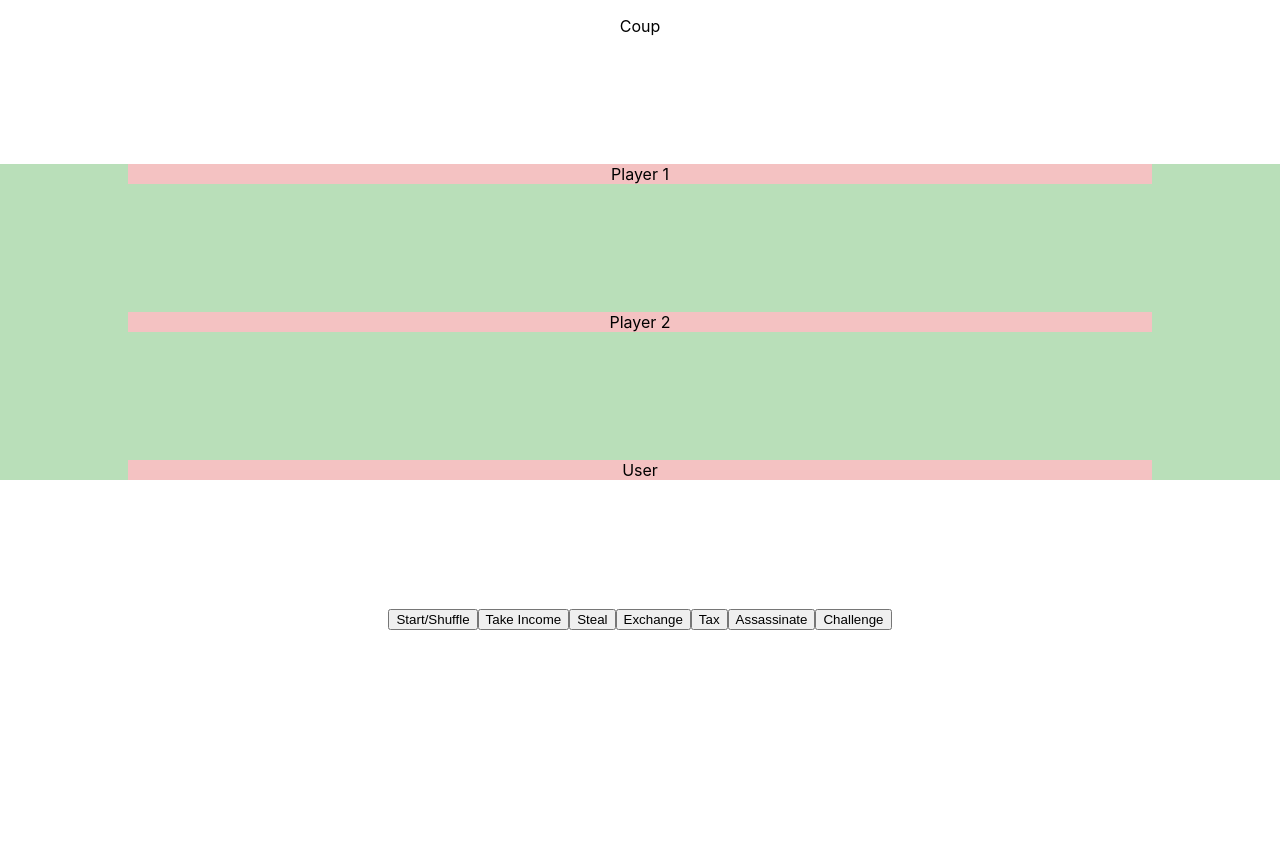
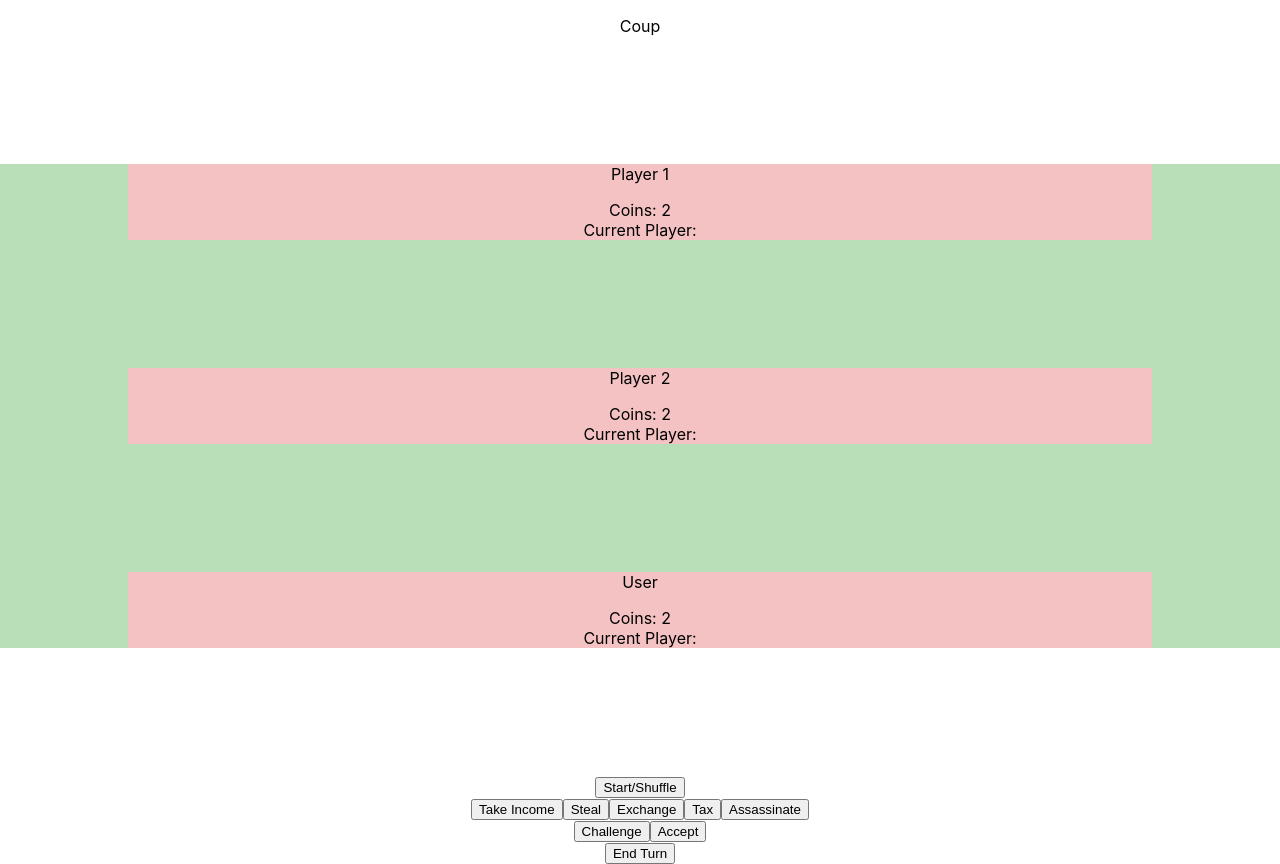
Before and after one commit to tibo35/coup, a React (Create React App) app: page / in a window 1280 px wide. Before the commit the page ends 800 px from the top, so only its background shows below. Built offline with nearby package versions, Linux system fonts and the light colour scheme.

Commit message:
game start/end

```diff
--- a/src/App.tsx
+++ b/src/App.tsx
@@ -7,6 +7,7 @@ type CardType = "Duke" | "Captain" | "Assassin" | "Contessa" | "Ambassador";
 // Define the shape of each player's state
 interface PlayerState {
   cards: CardType[];
+  coins: number;
 }
 
 // Define the shape of the overall state for all players
@@ -15,15 +16,21 @@ interface PlayersState {
   player2: PlayerState;
   user: PlayerState;
 }
+// Define the shape of the overall game state
+interface GameState {
+  currentPlayer: keyof PlayersState | null;
+}
 
 const App: React.FC = () => {
   // Define the initial state with types
   const [players, setPlayers] = useState<PlayersState>({
-    player1: { cards: [] },
-    player2: { cards: [] },
-    user: { cards: [] },
+    player1: { cards: [], coins: 2 },
+    player2: { cards: [], coins: 2 },
+    user: { cards: [], coins: 2 },
   });
-
+  const [gameState, setGameState] = useState<GameState>({
+    currentPlayer: null,
+  });
   const shuffleAndDealCards = (): void => {
     const cardTypes: CardType[] = [
       "Duke",
@@ -53,7 +60,36 @@ const App: React.FC = () => {
       ];
     });
 
+    // Determine the starting player after dealing the cards
+    const startingPlayer: keyof PlayersState = `player${
+      Math.floor(Math.random() * 2) + 1
+    }` as keyof PlayersState;
+
+    // Set the game state with the starting player
+    setGameState({
+      ...gameState,
+      currentPlayer: startingPlayer,
+    });
+
     setPlayers(updatedPlayers);
+  };
+
+  const getNextPlayer = (
+    currentPlayer: keyof PlayersState
+  ): keyof PlayersState => {
+    const playerOrder: (keyof PlayersState)[] = ["player1", "player2", "user"];
+    const currentIndex = playerOrder.indexOf(currentPlayer);
+    const nextIndex = (currentIndex + 1) % playerOrder.length; // This will cycle back to 0 after the last player
+    return playerOrder[nextIndex];
+  };
+
+  const handleTurnEnd = () => {
+    if (gameState.currentPlayer) {
+      setGameState({
+        ...gameState,
+        currentPlayer: getNextPlayer(gameState.currentPlayer),
+      });
+    }
   };
 
   return (
@@ -72,17 +108,34 @@ const App: React.FC = () => {
                 </div>
               ))}
             </div>
+            <div className="coins">Coins: {data.coins}</div>
+            <div className="current-player">
+              Current Player:{" "}
+              {gameState.currentPlayer === "user"
+                ? "User"
+                : gameState.currentPlayer}
+            </div>
           </div>
         ))}
       </div>
-      <div className="actions">
+      <div className="actions-start">
         <button onClick={shuffleAndDealCards}>Start/Shuffle</button>
+      </div>
+
+      <div className="actions-turn">
         <button>Take Income</button>
         <button>Steal</button>
         <button>Exchange</button>
         <button>Tax</button>
         <button>Assassinate</button>
+      </div>
+      <div className="actions-challenge">
         <button>Challenge</button>
+        <button>Accept</button>
+      </div>
+
+      <div className="actions-end">
+        <button onClick={handleTurnEnd}>End Turn</button>
       </div>
     </div>
   );
```
